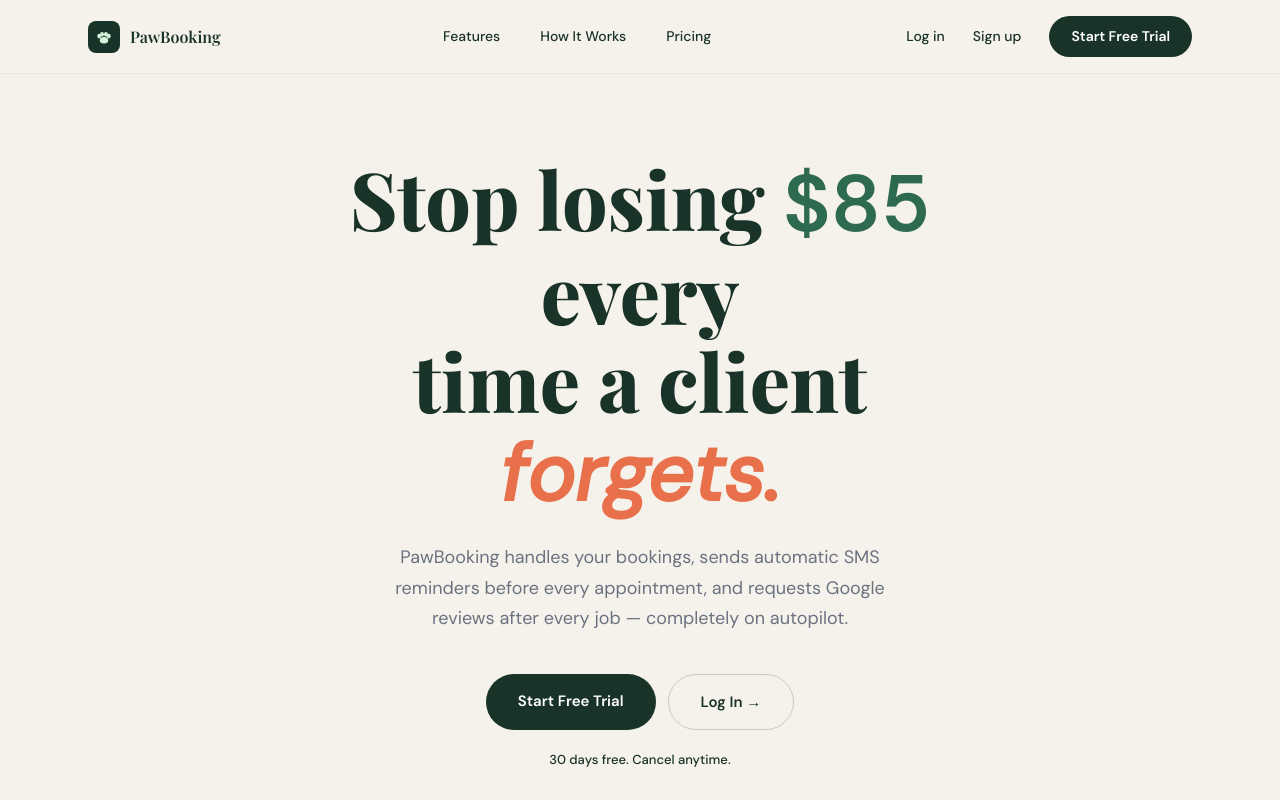
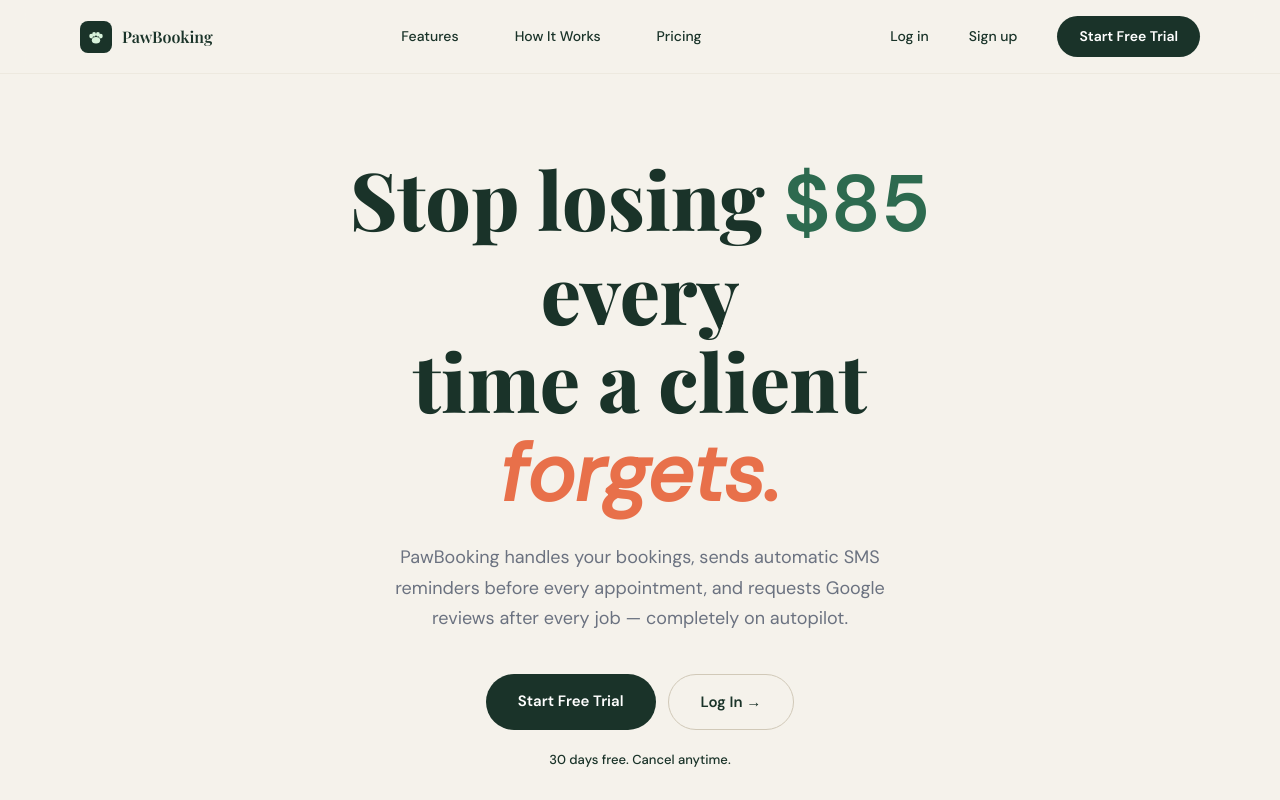
Before and after one commit to Kamdrin1/PawBooking, a Next.js app: page / in a window 1280 px wide. Shown: the top 800 px of the page. Built offline with nearby package versions, Linux system fonts and the light colour scheme; a web font is replaced by a local one.

Commit message:
fix navbar spacing and alignment

```diff
--- a/src/app/page.tsx
+++ b/src/app/page.tsx
@@ -34,8 +34,8 @@ export default function Home() {
 
         {/* NAVBAR */}
         <nav className="sticky-nav">
-          <div style={{ maxWidth: '1200px', margin: '0 auto', padding: '16px 48px', display: 'flex', alignItems: 'center', justifyContent: 'space-between' }}>
-            <div style={{ display: 'flex', alignItems: 'center', gap: '10px', minWidth: '160px' }}>
+          <div style={{ width: '100%', padding: '16px 80px', display: 'flex', alignItems: 'center', justifyContent: 'space-between' }}>
+            <div style={{ display: 'flex', alignItems: 'center', gap: '10px' }}>
               <div style={{ width: '32px', height: '32px', borderRadius: '8px', background: '#1A3329', display: 'flex', alignItems: 'center', justifyContent: 'center', flexShrink: 0 }}>
                 <svg width="16" height="16" viewBox="0 0 100 100" fill="#D8F3DC">
                   <ellipse cx="50" cy="70" rx="26" ry="20"/>
@@ -47,12 +47,12 @@ export default function Home() {
               </div>
               <span className="playfair" style={{ fontWeight: 600, fontSize: '16px', color: '#1A3329' }}>PawBooking</span>
             </div>
-            <div style={{ display: 'flex', alignItems: 'center', gap: '40px' }}>
+            <div style={{ display: 'flex', alignItems: 'center', gap: '56px' }}>
               <a href="#features" className="nav-link">Features</a>
               <a href="#how" className="nav-link">How It Works</a>
               <a href="#pricing" className="nav-link">Pricing</a>
             </div>
-            <div style={{ display: 'flex', alignItems: 'center', gap: '28px', minWidth: '280px', justifyContent: 'flex-end' }}>
+            <div style={{ display: 'flex', alignItems: 'center', gap: '40px' }}>
               <Link href="/login" className="nav-link">Log in</Link>
               <Link href="/signup" className="nav-link">Sign up</Link>
               <Link href="/signup" className="btn-primary" style={{ padding: '10px 22px' }}>Start Free Trial</Link>
```
